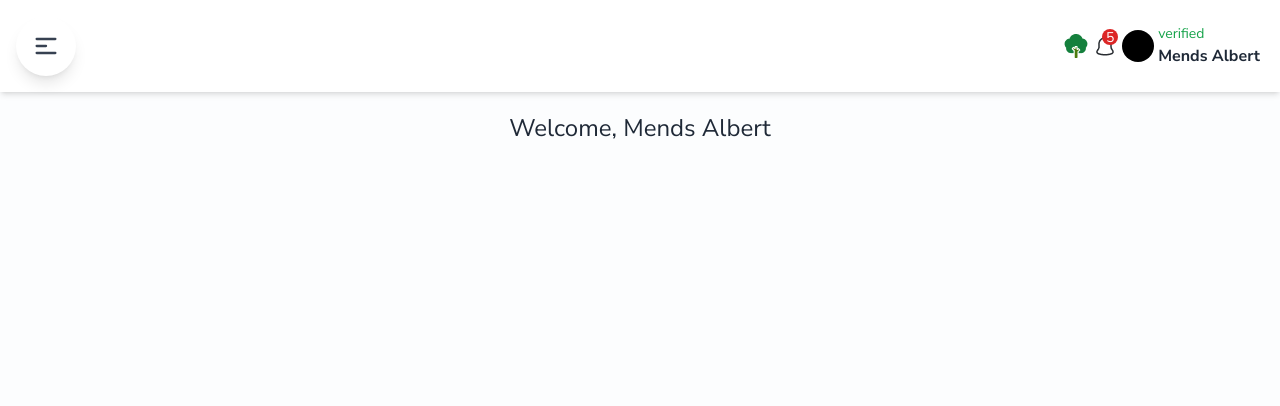
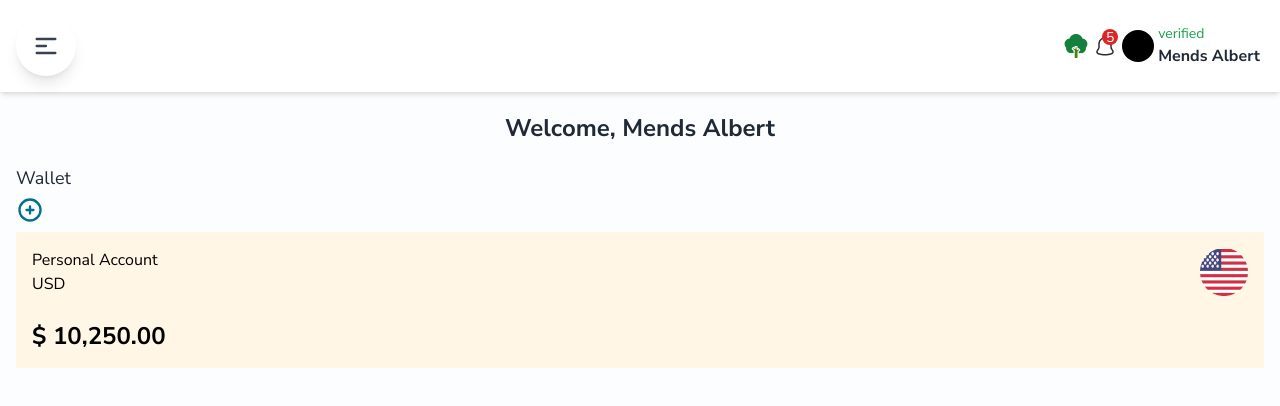
Before and after one commit to mendsalbert/GenioPay, a React (Create React App) app: page / in a window 1280 px wide. Shown: the top 406 px of the page. Built offline with nearby package versions, Linux system fonts and the light colour scheme.

Commit message:
genopay ui

```diff
--- a/src/App.js
+++ b/src/App.js
@@ -1,6 +1,7 @@
 import {
   ChevronDownIcon,
   MenuAlt1Icon,
+  PlusCircleIcon,
   SearchIcon,
 } from "@heroicons/react/outline";
 import React from "react";
@@ -42,7 +43,7 @@ const App = () => {
       </nav>
       <main className="px-4">
         <div>
-          <p className="text-center text-2xl text-gray-800 pt-5">
+          <p className="text-center text-2xl text-gray-800 pt-5 font-bold">
             Welcome, Mends Albert
           </p>
           {/* <div className="border-gray-300 border-2 w-full flex flex-row items-center rounded-xl ">
@@ -54,6 +55,22 @@ const App = () => {
             />
           </div> */}
         </div>
+        <div>
+          <p className="text-lg  text-gray-800 pt-5 pb-1 ">Wallet</p>
+          <PlusCircleIcon className="h-9 text-[#017189] pb-2 " />
+          <div className="bg-[#FFF6E6] rounded-sm w-full flex flex-col p-4 justify-between space-y-6">
+            <div className="flex flex-row justify-between items-center">
+              <div className="flex flex-col">
+                <p>Personal Account</p>
+                <p>USD</p>
+              </div>
+              <img src="/img/usd.png" />
+            </div>
+            <div>
+              <p className="font-bold text-2xl">$ 10,250.00</p>
+            </div>
+          </div>
+        </div>
       </main>
     </Layout>
   );
```
